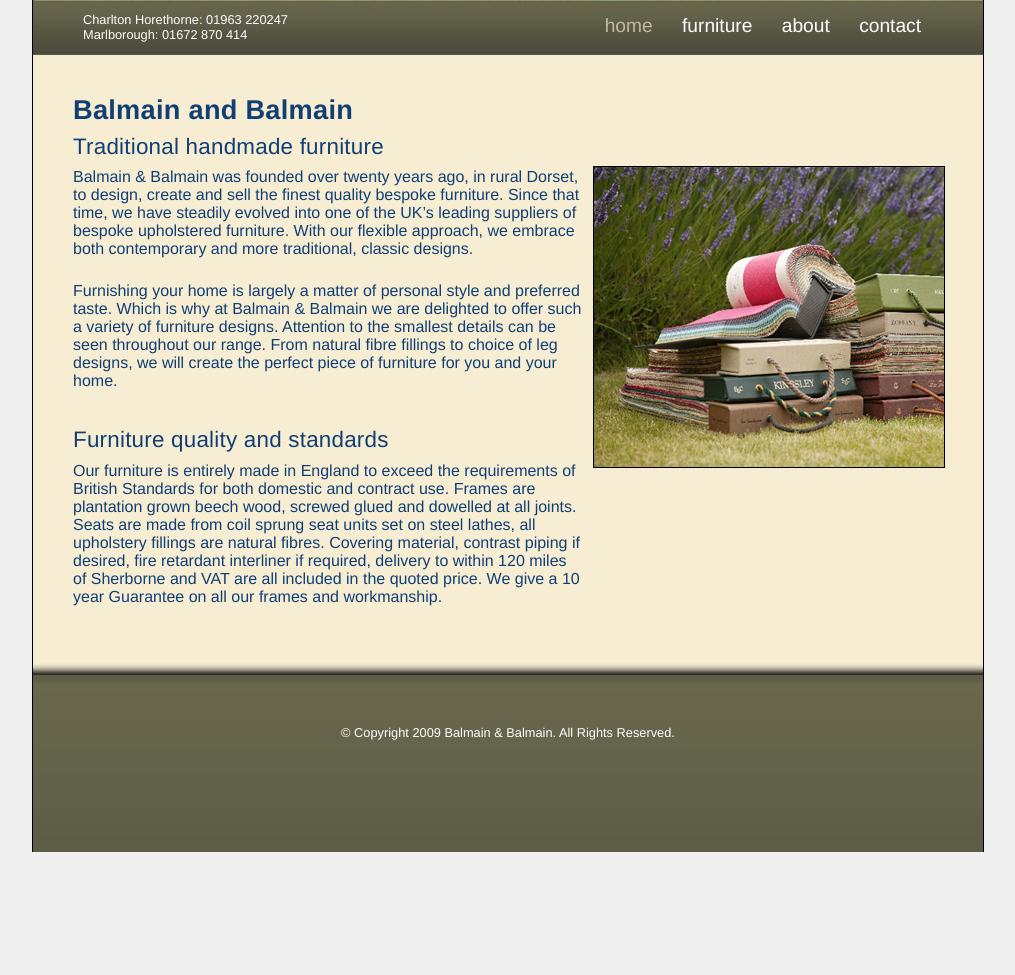
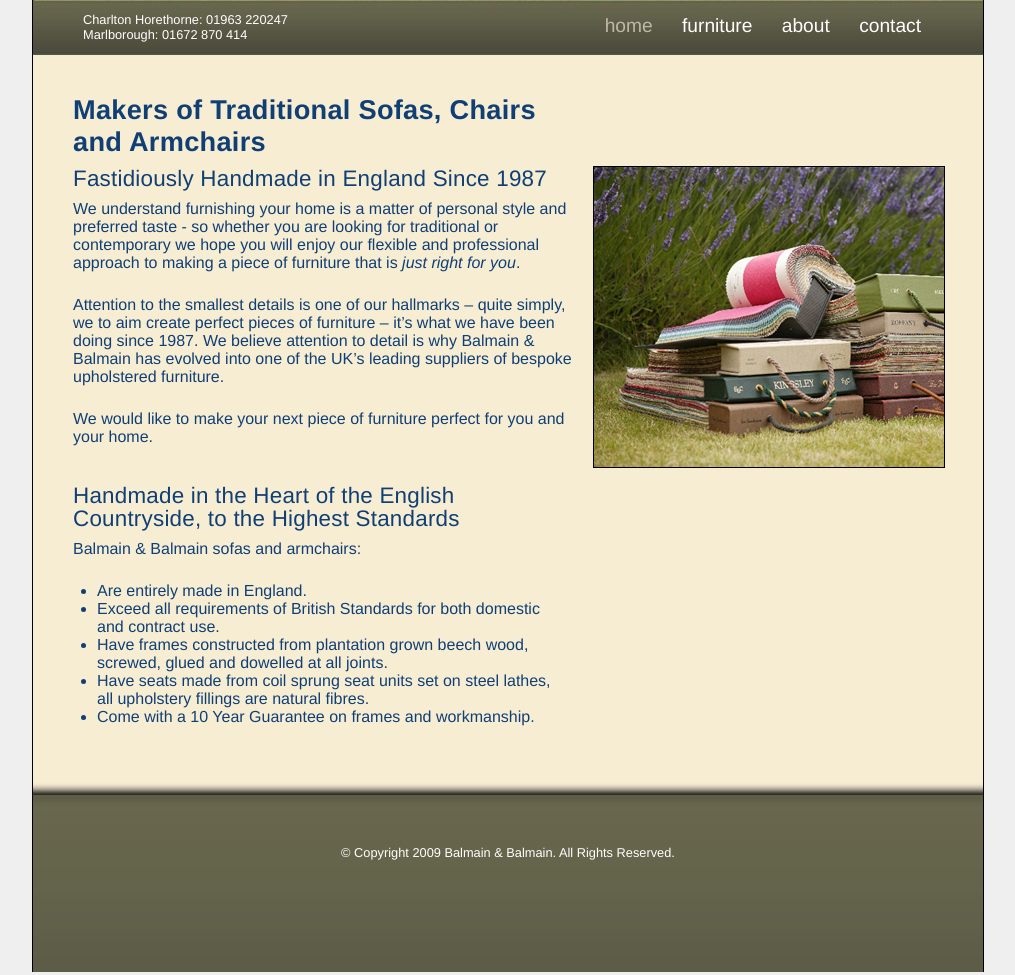
Before and after one commit to Gidseo/furniture_store, a Rails app: page / in a window 1280 px wide. Shown: the part 422-1397 px from the top of the page, without its empty margins (132-1147 px from the left). Before the commit the page ends 1274 px from the top, so only its background shows below. Run offline with Rails 7, Linux system fonts and the light colour scheme; parts of the project's set-up code (start-up, migrations or seed data) failed here and were passed over; some libraries are stand-ins or nearby versions.

Commit message:
Updated initial migration to create seed data. Made Gideon update to homepage

```diff
--- a/app/views/layouts/main.html.erb
+++ b/app/views/layouts/main.html.erb
@@ -3,7 +3,7 @@
 <html xmlns="http://www.w3.org/1999/xhtml" xml:lang="en">
   <head>
     <meta http-equiv="Content-Type" content="text/html; charset=utf-8"/>
-  	<title>Balmain &amp; Balmain<%= page_name() %></title>
+  	<title>Traditional Handmade Sofas, Chairs &amp; Armchairs - Balmain &amp; Balmain</title>
 
 
     <%= stylesheet_link_tag 'screen', :media => "screen, projection" %>
--- a/app/views/main/index.html.erb
+++ b/app/views/main/index.html.erb
@@ -1,17 +1,32 @@
 
 <div class='content span-13'>
   <div class='section'>
-    <h2>Balmain and Balmain</h2>
+    <h2>Makers of Traditional Sofas, Chairs and Armchairs</h2>
 
-    <h3>Traditional handmade furniture</h3>
-    <p>Balmain &amp; Balmain was founded over twenty years ago, in rural Dorset, to design, create and sell the finest quality bespoke furniture. Since that time, we have steadily evolved into one of the UK’s leading suppliers of bespoke upholstered furniture. With our flexible approach, we embrace both contemporary and more traditional, classic designs.
-    </p>
-    <p>
-    Furnishing your home is largely a matter of personal style and preferred taste. Which is why at Balmain &amp; Balmain we are delighted to offer such a variety of furniture designs. Attention to the smallest details can be seen throughout our range. From natural fibre fillings to choice of leg designs, we will create the perfect piece of furniture for you and your home. </p>
+    <h3>Fastidiously Handmade in England Since 1987</h3>
+
+    <p>We understand furnishing your home is a matter of personal style and preferred taste -
+    so whether you are looking for traditional or contemporary we hope you will enjoy our flexible and
+    professional approach to making a piece of furniture that is <em>just right for you</em>.</p>
+
+    <p>Attention to the smallest details is one of our hallmarks – quite simply, we to aim create
+    perfect pieces of furniture – it’s what we have been doing since 1987.
+    We believe attention to detail is why Balmain &amp; Balmain has evolved into one of the UK’s
+    leading suppliers of bespoke upholstered furniture. </p>
+
+    <p>We would like to make your next piece of furniture perfect for you and your home. </p>
   </div>
+
   <div class='section'>
-    <h3>Furniture quality and standards</h3>
-    <p>Our furniture is entirely made in England to exceed the requirements of British Standards for both domestic and contract use.  Frames are plantation grown beech wood, screwed glued and dowelled at all joints. Seats are made from coil sprung seat units set on steel lathes, all upholstery fillings are natural fibres.  Covering material, contrast piping if desired, fire retardant interliner if required, delivery to within 120 miles of Sherborne and VAT are all included in the quoted price. We give a 10 year Guarantee on all our frames and workmanship.
+    <h3>Handmade in the Heart of the English Countryside, to the Highest Standards</h3>
+    <p>Balmain &amp; Balmain sofas and armchairs:
+    <ul>
+      <li>Are entirely made in England.</li>
+      <li>Exceed all requirements of British Standards for both domestic and contract use.</li>
+      <li>Have frames constructed from plantation grown beech wood, screwed, glued and dowelled at all joints.</li>
+      <li>Have seats made from coil sprung seat units set on steel lathes, all upholstery fillings are natural fibres.</li>
+      <li>Come with a 10 Year Guarantee on frames and workmanship.</li>
+    </ul>
     </p>
   </div>
 </div>
```
Also changed, not shown: db/migrate/20090626150200_create_furnishings.rb (+0 -19 lines).
